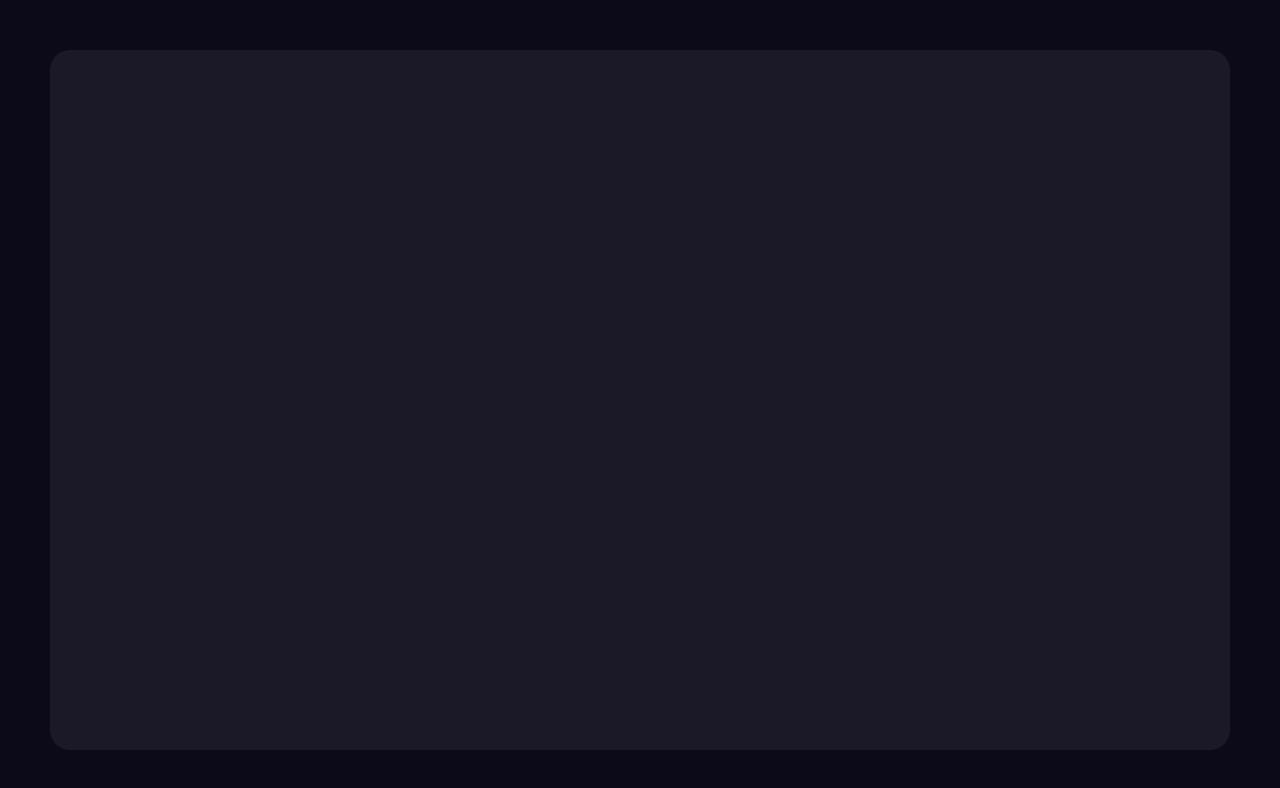
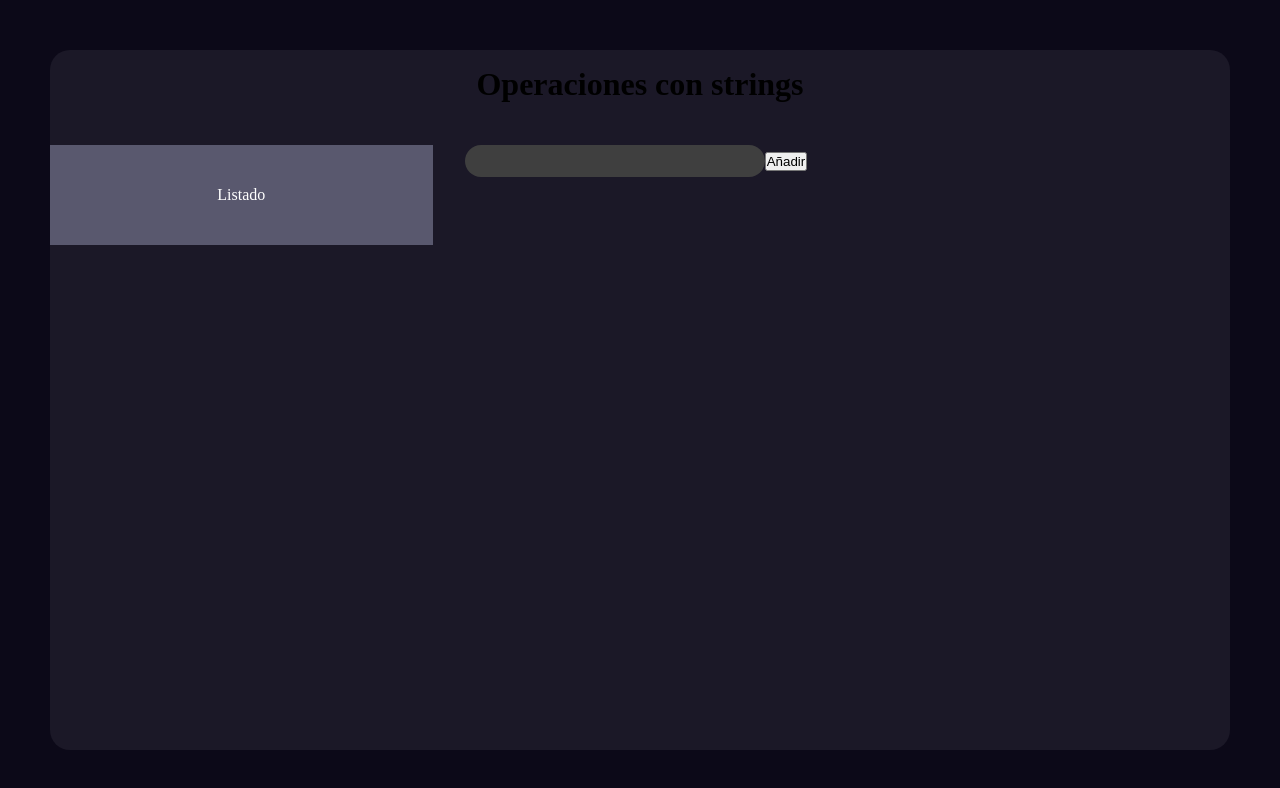
Before and after one commit to Dsertor/platica, a React (Vite) app: page /CRUD/list in a window 1280 px wide. Before the commit this address had no page. Shown: the top 788 px of the page. Built offline with nearby package versions, Linux system fonts and the light colour scheme.

Commit message:
Crud 1 realizado

```diff
--- /dev/null
+++ b/src/app/pages/crud/Crud.tsx
@@ -0,0 +1,12 @@
+import { JSX } from "react"
+import { NavButtons } from "../stringPage/StringPage";
+import { Nav } from "../../shared/components/Nav/Nav";
+
+const buttonText: NavButtons[] = [{ name: "Listado", path: "list" }];
+
+
+export const Crud = ():JSX.Element => {
+  return (
+    <Nav buttonsText={buttonText}/>
+  )
+}
--- /dev/null
+++ b/src/app/pages/crud/components/List/List.tsx
@@ -0,0 +1,37 @@
+import { JSX, useReducer, useRef } from "react";
+import style from "./list.module.css";
+import { itemReducer } from "./itemReducer";
+
+export type item = {
+    id?: number;
+    name: string;
+};
+
+const initialState: item[] = [];
+
+export const List = (): JSX.Element => {
+    const [state, dispatch] = useReducer(itemReducer, initialState);
+    const inputRef = useRef<HTMLInputElement>(null);
+
+    const handleNewItem = (name: string) => {
+        const id = state.length + 1;
+        dispatch({ type: "addItem", payload: { id, name } });
+    };
+
+    const handleDeleteItem = (item: string) => {
+        dispatch({type: 'deleteItem', payload: {name: item}})
+    };
+
+    return (
+        <div>
+            <input type="text" name="addList" id="addList" className={`${style.itemInput}`} ref={inputRef} />
+            <button onClick={() => handleNewItem(inputRef?.current?.value || "")}>Añadir</button>
+            {state.map((item) => (
+                <div key={item.id}>
+                    {item.name}
+                    <button onClick={() => handleDeleteItem(item.name)}>Borrar</button>
+                </div>
+            ))}
+        </div>
+    );
+};
--- /dev/null
+++ b/src/app/pages/crud/components/List/itemReducer.ts
@@ -0,0 +1,41 @@
+import { item } from "./List";
+
+
+type actions = {
+    type: string,
+    payload: item
+}
+
+export const itemReducer = (state: item[], action: actions): item[] =>{
+    switch(action.type){
+
+        case 'addItem':
+            return [...state, {id: action.payload.id, name: action.payload.name}]
+
+
+
+
+        case 'deleteItem':
+            return state.filter(item => item.name !== action.payload.name)
+
+
+
+
+
+
+
+
+
+
+
+
+
+
+
+
+
+
+        default:
+            return state;
+    }
+}
--- /dev/null
+++ b/src/app/pages/crud/components/List/list.module.css
@@ -0,0 +1,8 @@
+.itemInput {
+    height: 2rem;
+    min-width: 18.75rem;
+    padding: 0 .75rem;
+    border: none;
+    background-color: rgb(63, 63, 63);
+    border-radius: 1rem;
+}
--- a/src/app/pages/home/Home.tsx
+++ b/src/app/pages/home/Home.tsx
@@ -2,7 +2,7 @@ import { JSX } from "react";
 import style from "./home.module.css";
 import { Item } from "./components/item/Item";
 
-const nameSections = ["Strings", "calculator"];
+const nameSections = ["Strings", "calculator", 'CRUD'];
 
 export const Home = (): JSX.Element => {
     return (
--- a/src/app/pages/home/components/item/Item.tsx
+++ b/src/app/pages/home/components/item/Item.tsx
@@ -3,8 +3,10 @@ import style from "./item.module.css";
 import { Link } from "react-router-dom";
 
 export const Item = (props: { name: string }): JSX.Element => {
+    console.log(props.name);
+
     return (
-        <Link to="/string">
+        <Link to={props.name}>
             <div className={`${style.container} `}>
                 <h2 className={`${style.title} `}>{props.name}</h2>
             </div>
--- a/src/app/pages/stringPage/StringPage.tsx
+++ b/src/app/pages/stringPage/StringPage.tsx
@@ -1,8 +1,8 @@
-import { NavLink, Outlet } from "react-router-dom";
-import style from "./stringPage.module.css";
+
 import { JSX } from "react";
+import { Nav } from "../../shared/components/Nav/Nav";
 
-type NavButtons = {
+export type NavButtons = {
     name: string;
     path: string;
 };
@@ -11,24 +11,6 @@ const buttonText: NavButtons[] = [{ name: "Letra en una posición", path: "strin
 
 export const StringPage = (): JSX.Element => {
     return (
-        <div className={`${style.container} `}>
-            <div>
-                <h1 className={`${style.title} `}>Operaciones con strings</h1>
-            </div>
-            <section className={`${style.content} `}>
-                <nav className={`${style.nav} `}>
-                    {buttonText.map((element) => (
-                        <NavLink to={element.path} key={element.name} className={ ({isActive}: {isActive:boolean}) => isActive ? style.isActive : style.buttonElementContainer}>
-                            <div className={`${style.buttonElement}`}>
-                                {element.name}
-                            </div>
-                        </NavLink>
-                    ))}
-                </nav>
-                <article className={`${style.navContent}`}>
-                    <Outlet />
-                </article>
-            </section>
-        </div>
+        <Nav buttonsText={buttonText}/>
     );
 };
--- a/src/app/routes/AppRoutes.tsx
+++ b/src/app/routes/AppRoutes.tsx
@@ -1,17 +1,24 @@
-import { StringPage } from "../pages/stringPage/StringPage"
-import { Home } from "../pages/home/Home"
-import { Route, Routes } from "react-router-dom"
-import { FindElementInString } from "../pages/stringPage/components/findElementInString/FindElementInString"
-import { SelectButtonInfo } from "../shared/components/SelectButtonInfo/SelectButtonInfo"
+import { StringPage } from "../pages/stringPage/StringPage";
+import { Home } from "../pages/home/Home";
+import { Route, Routes } from "react-router-dom";
+import { FindElementInString } from "../pages/stringPage/components/findElementInString/FindElementInString";
+import { SelectButtonInfo } from "../shared/components/SelectButtonInfo/SelectButtonInfo";
+import { Crud } from "../pages/crud/Crud";
+import { List } from "../pages/crud/components/List/List";
 
 export const AppRoutes = () => {
-  return (
-    <Routes>
-        <Route path="/" element={<Home/>}></Route>
-        <Route path="/string" element={<StringPage/>}>
-          <Route index element={<SelectButtonInfo/>}></Route>
-          <Route path="string-position" index element={<FindElementInString/>}></Route>
-        </Route>
-    </Routes>
-  )
-}
+    return (
+        <Routes>
+            <Route path="/" element={<Home />}></Route>
+            <Route path="string" element={<StringPage />}>
+                <Route index element={<SelectButtonInfo />}></Route>
+                <Route path="string-position" index element={<FindElementInString />}></Route>
+            </Route>
+
+            <Route path="CRUD" element={<Crud />}>
+                <Route index element={<SelectButtonInfo />}></Route>
+                <Route path="list" element={<List />}></Route>
+            </Route>
+        </Routes>
+    );
+};
--- /dev/null
+++ b/src/app/shared/components/Nav/Nav.tsx
@@ -0,0 +1,29 @@
+import { JSX } from "react"
+import { NavLink, Outlet } from "react-router-dom"
+import style from './nav.module.css';
+import { NavButtons } from "../../../pages/stringPage/StringPage";
+
+
+export const Nav = ({buttonsText}:  {buttonsText: NavButtons[]}): JSX.Element => {
+  return (
+    <div className={`${style.container} `}>
+    <div>
+        <h1 className={`${style.title} `}>Operaciones con strings</h1>
+    </div>
+    <section className={`${style.content} `}>
+        <nav className={`${style.nav} `}>
+            {buttonsText.map((element: NavButtons) => (
+                <NavLink to={element.path} key={element.name} className={ ({isActive}: {isActive:boolean}) => isActive ? style.isActive : style.buttonElementContainer}>
+                    <div className={`${style.buttonElement}`}>
+                        {element.name}
+                    </div>
+                </NavLink>
+            ))}
+        </nav>
+        <article className={`${style.navContent}`}>
+            <Outlet />
+        </article>
+    </section>
+</div>
+  )
+}
```
Also changed, not shown: src/app/shared/components/Nav/nav.module.css (renamed from src/app/pages/stringPage/stringPage.module.css).
